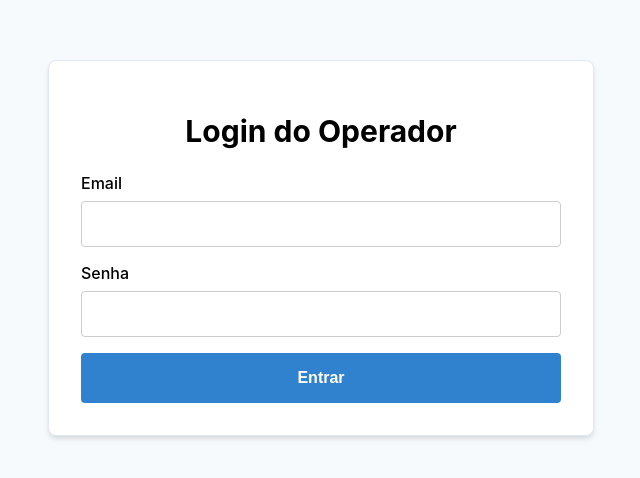
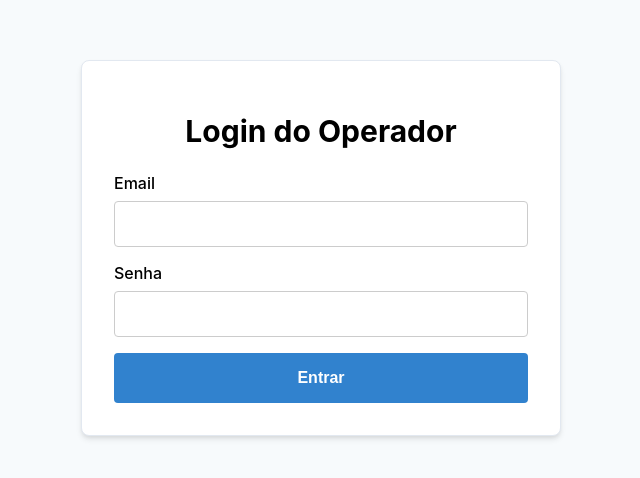
Before and after one commit to Guilherme-LTS/Sistema-de-Fidelidade, a React (Create React App) app in the folder frontend/: page / in a window 1280 px wide. Shown: the part 152-630 px from the top of the page, without its empty margins (319-959 px from the left). Built offline with nearby package versions, Linux system fonts and the light colour scheme.

Commit message:
Update index.css

```diff
--- a/frontend/src/index.css
+++ b/frontend/src/index.css
@@ -11,3 +11,13 @@ code {
   font-family: source-code-pro, Menlo, Monaco, Consolas, 'Courier New',
     monospace;
 }
+
+html, body, #root {
+  width: 100%;
+  min-width: 0;
+  max-width: 100vw;
+  overflow-x: hidden;
+}
+*, *::before, *::after {
+  box-sizing: border-box;
+}
```
